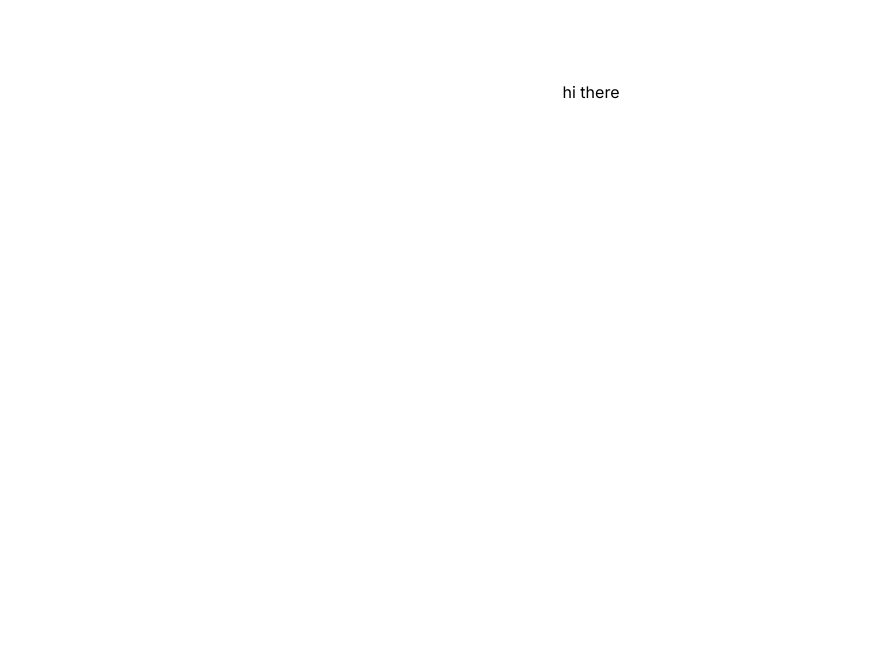
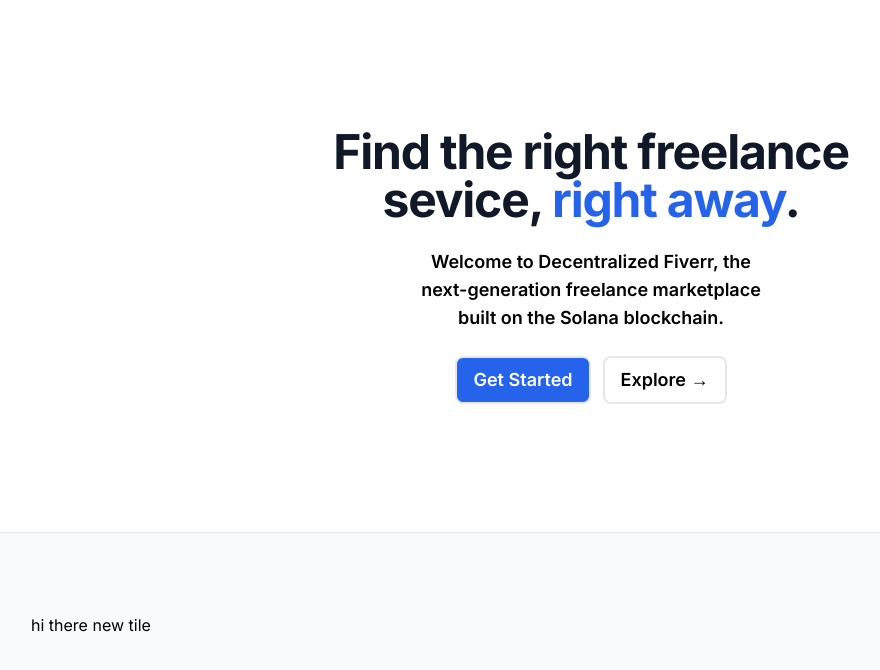
Before and after one commit to shaurya35/Decentralized-fiverr, a Next.js app: page / in a window 1280 px wide. Shown: the top 670 px of the page, without its empty margins (49-929 px from the left). Built offline with nearby package versions, Linux system fonts and the light colour scheme.

Commit message:
Add Section

```diff
--- a/app/page.tsx
+++ b/app/page.tsx
@@ -1,9 +1,48 @@
+// max width wrapper
 import MaxWidthWrapper from "@/components/MaxWidthWrapper";
+
+// links
+import Link from "next/link";
+
+// components
+import MainTiles from "@/components/MainTiles";
 
 export default function Home() {
   return (
+    <>
+    {/* app_main */}
     <MaxWidthWrapper>
-      <div className="py-20 mx-auto text-center flex flex-col items-center mex-w-3xl"><h1>hi there</h1></div>
+      <div className="py-20 mx-auto text-center flex flex-col items-center mex-w-3xl sm:py-32 ">
+        <h1 className="text-4xl font-bold tracking-tight text-gray-900 sm:text-5xl">
+          Find the right freelance <br /> sevice,{" "}
+          <span className="text-blue-600">right away</span>.
+        </h1>
+        <p className="mt-4 text-lg max-w-prose font-semibold text-muted-foreground sm:mt-6">
+          Welcome to Decentralized Fiverr, the <br /> next-generation freelance
+          marketplace <br /> built on the Solana blockchain.
+        </p>
+        <div className="flex flex-col sm:flex-row gap-3 mt-6">
+          <Link href="/">
+            <button
+              className="text-lg font-semibold text-white border-2 rounded-lg bg-blue-600 py-2
+            px-4"
+            >
+              Get Started
+            </button>
+          </Link>
+          <button className="text-lg font-semibold border-2 rounded-lg bg-slate-10 py-2 px-4">Explore &rarr;</button>
+        </div>
+      </div>
     </MaxWidthWrapper>
+
+    {/* app_section */}
+    <section className="border-t border-gray-200 bg-gray-50">
+      <MaxWidthWrapper className="py-20">
+        <div className="flex">
+          <MainTiles/>
+        </div>
+      </MaxWidthWrapper>
+    </section>
+    </>
   );
 }
--- /dev/null
+++ b/components/MainTiles.tsx
@@ -0,0 +1,7 @@
+export default function MainTiles(){
+    return(
+        <>
+            hi there new tile
+        </>
+    )
+}
--- a/tailwind.config.ts
+++ b/tailwind.config.ts
@@ -12,6 +12,7 @@
         "gradient-radial": "radial-gradient(var(--tw-gradient-stops))",
         "gradient-conic":
           "conic-gradient(from 180deg at 50% 50%, var(--tw-gradient-stops))",
+        "app-main": "url('/public/app-main.png')"
       },
     },
   },
```
Also changed, not shown: public/app-main.png (added).
